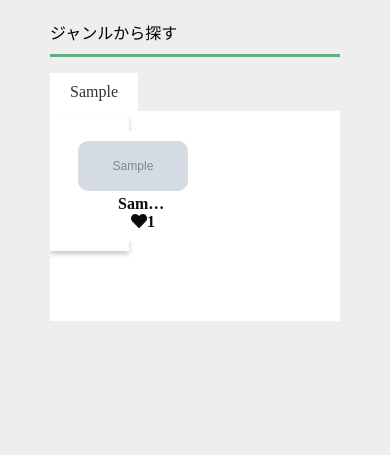
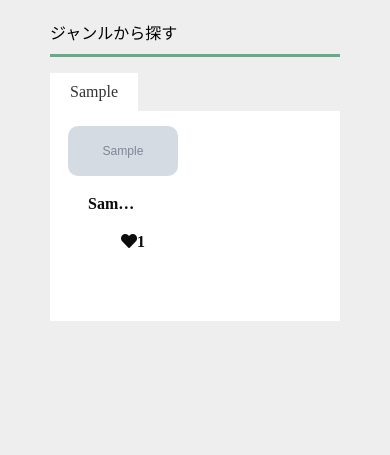
Before and after one commit to s1f10210231/chatgpt, a Django app: page / in a window 390 px wide. Shown: the part 80-535 px from the top of the page. Run offline with Django 4.2, Linux system fonts and the light colour scheme; tables that the repository leaves empty hold one stand-in row (values such as "Sample post"); grey boxes marked "Sample" are stand-in pictures.

Commit message:
Revert "top mod"
This reverts commit 790c566cf91647b9349ce8ff228d8e2a5e8a9046.

```diff
--- a/story_app/static/story_app/css/index.css
+++ b/story_app/static/story_app/css/index.css
@@ -116,51 +116,3 @@ img {
     background: #65ab88;
     /* float: left; */
 }
-
-/* 新しいスタイルを追加 */
-.novel-container {
-    display: flex;
-    flex-wrap: wrap;
-    gap: 20px; /* アイテム間の間隔を調整 */
-}
-
-.novel-item {
-    flex: 1; /* アイテムが均等に幅を分配 */
-    max-width: calc(25% - 20px); /* 最大4つのアイテムを横に並べる */
-    background: white; /* 背景色を追加 */
-    box-shadow: 0 3px 5px rgba(0, 0, 0, 0.22); /* ボックスシャドウを適用 */
-    margin-top: 5px;
-    padding: 10px;
-    text-align: center;
-}
-
-.novel-item img {
-    border-radius: 10px;
-    margin-left: -20px;
-}
-
-.novel-item .txt-limit {
-    overflow: hidden;
-    display: -webkit-box;
-    -webkit-box-orient: vertical;
-    -webkit-line-clamp: 1; /* 任意の行数を指定 */
-    margin: 0 0 0 20px;
-    text-align: left;
-}
-
-/* 画面幅が800px未満の場合のスタイル */
-@media (max-width: 800px) {
-    .novel-item {
-        max-width: calc(50% - 20px); /* 画面幅に応じて2つのアイテムを横に並べる */
-    }
-
-    .novel-item img {
-        width: 110px;
-        height: 50px;
-    }
-
-    .novel-item p {
-        font-size: 1rem;
-        margin: 15px 0px 20px 0px;
-    }
-}
--- a/story_app/templates/story_app/index.html
+++ b/story_app/templates/story_app/index.html
@@ -43,11 +43,9 @@
         </div>
 
     <div class="scroll">
-        <div class="novel-container">
                 {% for genre, novels in genres_and_novels.items %}
     <div id="{{genre}}" class="area">
     {% for novel in novels %}
-    <div class="novel-item">
     <div class="box11">
         {% if novel.image %}
         <div class="image">
@@ -61,9 +59,7 @@
         </strong>
         <i class="fas fa-heart">{{ novel.like }}</i>
     </div>
-    </div>
     {% endfor %}
-    </div>
 </div>
 {% endfor %}
 </div>
```
